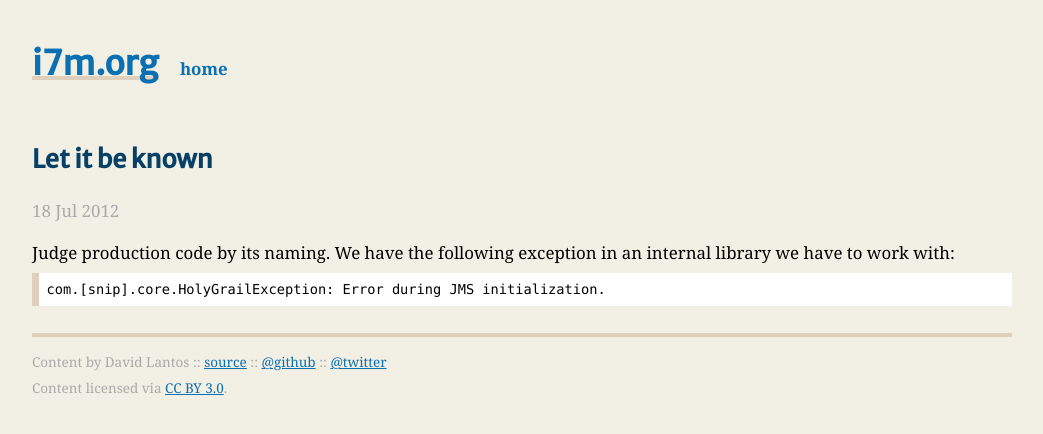
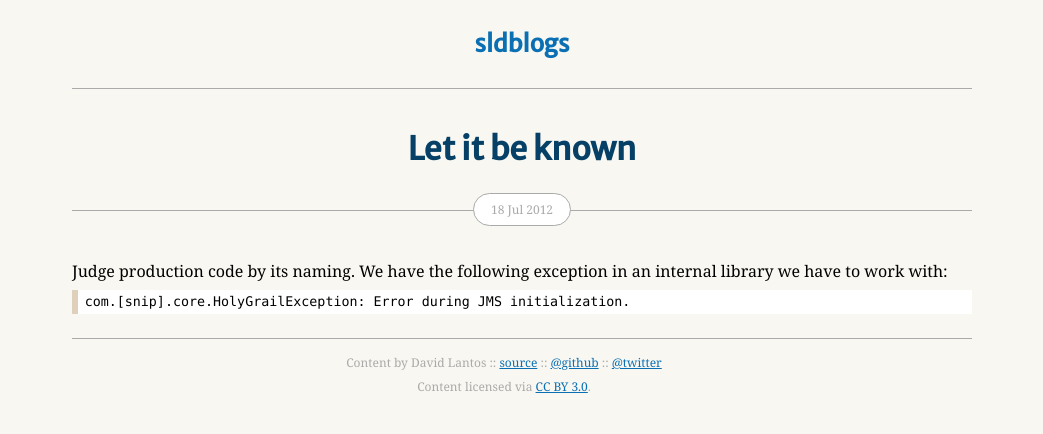
Before and after one commit to sldblog/sldblog.github.io, a Jekyll site: the page built from _posts/sldcode/2012-07-18-let-it-be-known.md, in a window 1280 px wide. Shown: the top 434 px of the page, without its empty margins (118-1161 px from the left). Built offline with Jekyll 4.4.1, drawn with Linux system fonts in a browser that asks for light colours.

Commit message:
Style update.
A little more brighter and the layout of the headers and footers are much
better.

```diff
--- a/_config.yml
+++ b/_config.yml
@@ -1,4 +1,4 @@
-name: i7m.org
+name: sldblogs
 pygments: true
 safe: true
 lsi: false
--- a/_layouts/default.html
+++ b/_layouts/default.html
@@ -15,7 +15,6 @@
           <div class="site">
             <div class="header">
               <h1 class="title"><a href="/">{{ site.name }}</a></h1>
-              <a class="extra" href="/">home</a>
             </div>
 
                 {{ content }}
--- a/_layouts/post.html
+++ b/_layouts/post.html
@@ -1,8 +1,9 @@
 ---
 layout: default
 ---
-<h2>{{ page.title }}</h2>
-<p class="meta">{{ page.date | date_to_string }}</p>
+<h2 class="maintitle">{{ page.title }}</h2>
+<div class="meta">{{ page.date | date_to_string }}</div>
+<hr class="metaline"/>
 
 <div class="post">
 {{ content }}
--- a/css/main.css
+++ b/css/main.css
@@ -4,9 +4,9 @@
 }
 
 body {
-  background-color: #f2efe4;
-  font: 11pt Georgia, serif;
-  text-align: center;
+  background-color: #f8f7f1;
+  font: 12pt "Georgia", serif;
+  text-align: left;
 }
 
 p {
@@ -26,40 +26,24 @@ h1, h2, h3, h4, h5, h6 {
 a { color: #0b70b3; }
 a:hover   { color: #dfd0bb; }
 
-table {
-  font-size: inherit;
-  font: 100%;
-}
-
-/*****************************************************************************/
-/*
-/* Home
-/*
-/*****************************************************************************/
+/* Home */
 ul.posts {
   list-style-type: none;
 }
 
 ul.posts li {
-  line-height: 1.75em;
+  line-height: 175%;
 }
 
 ul.posts span {
   color: #aaa;
   font-family: Monaco, "Consolas", "Courier New", monospace;
-  font-size: 70%;
+  font-size: 9pt;
 }
 
-/*****************************************************************************/
-/*
-/* Site
-/*
-/*****************************************************************************/
-
+/* Site */
 .site {
-  font-size: 115%;
-  text-align: justify;
-  width: 980px;
+  width: 900px;
   margin: 2em auto 2em;
   line-height: 1.5em;
 }
@@ -73,33 +57,85 @@ ul.posts span {
   margin-left: 1em;
 }
 
+.site .header h1.title {
+  font-size: 150%;
+  text-align: center;
+  margin: 0.5em 0 32px 0;
+  padding: 0 0 32px 0;
+  border-bottom: 1px solid #aaa;
+}
+
+.site .maintitle {
+  text-align: center;
+  font-size: 200%;
+  margin: 32px 0 16px 0;
+  padding: 16px 0;
+}
+
 .site .meta {
   color: #aaa;
+  border: 1px solid #aaa;
+  border-radius: 20px;
+  -webkit-border-radius: 20px;
+  margin: 0 auto;
+  width: 8em;
+  text-align: center;
+  background-color: white;
+  padding: 0.3em 0;
+  font-size: 9pt;
 }
 
-/*****************************************************************************/
-/*
-/* Posts
-/*
-/*****************************************************************************/
+.site hr.metaline {
+  border: none;
+  border-top: 1px solid #aaa;
+  top: -32px;
+  position: relative;
+  z-index: -10;
+}
+
+.site .footer {
+  font-size: 9pt;
+  color: #aaa;
+  border-top: 1px solid #aaa;
+  margin-top: 2em;
+  padding-top: 1em;
+  overflow: hidden;
+}
+
+.site .footer .contact {
+  margin-right: 3em;
+}
+
+.site .footer .contact p {
+  margin: 0;
+  text-align: center;
+}
+
+/* Posts */
 
 /* standard */
-.post pre, .post code {
+.post pre, .post code, .gist pre.line-pre, .gist span.line-number {
   font-family: Monaco, "Consolas", "Courier New", monospace;
-  font-size: 90%;
+  font-size: 10pt;
+}
+
+.gist .gist-file .gist-meta {
+  font-size: 9pt !important;
+  line-height: 100%;
 }
 
 .post pre {
   margin: 0.5em 0;
   border-left: 0.5em solid #dfd0bb;
-  padding: 0.25em 0 0.25em 0.5em;
+  padding: 0 0 0 0.5em;
 }
 
 .post p code {
   border: 1px solid #dfd0bb;
   background-color: #efe7dd;
-  padding: 0.1em 0.4em;
-  border-radius: 999px;
+  padding: 0.1em 0.2em;
+  border-radius: 6px;
+  -webkit-border-radius: 6px;
 }
 
 .post ul, .post ol {
@@ -140,26 +176,3 @@ blockquote {
   margin-top: 0.5em;
   margin-bottom: 0.5em;
 }
-
-.site .header h1.title {
-  display: inline-block;
-  margin: 0.5em 0;
-  border-bottom: 4px solid #dfd0bb;
-}
-
-.site .footer {
-  font-size: 80%;
-  color: #aaa;
-  border-top: 4px solid #dfd0bb;
-  margin-top: 2em;
-  padding-top: 1em;
-  overflow: hidden;
-}
-
-.site .footer .contact {
-  margin-right: 3em;
-}
-
-.site .footer .contact p {
-  margin: 0;
-}
```
